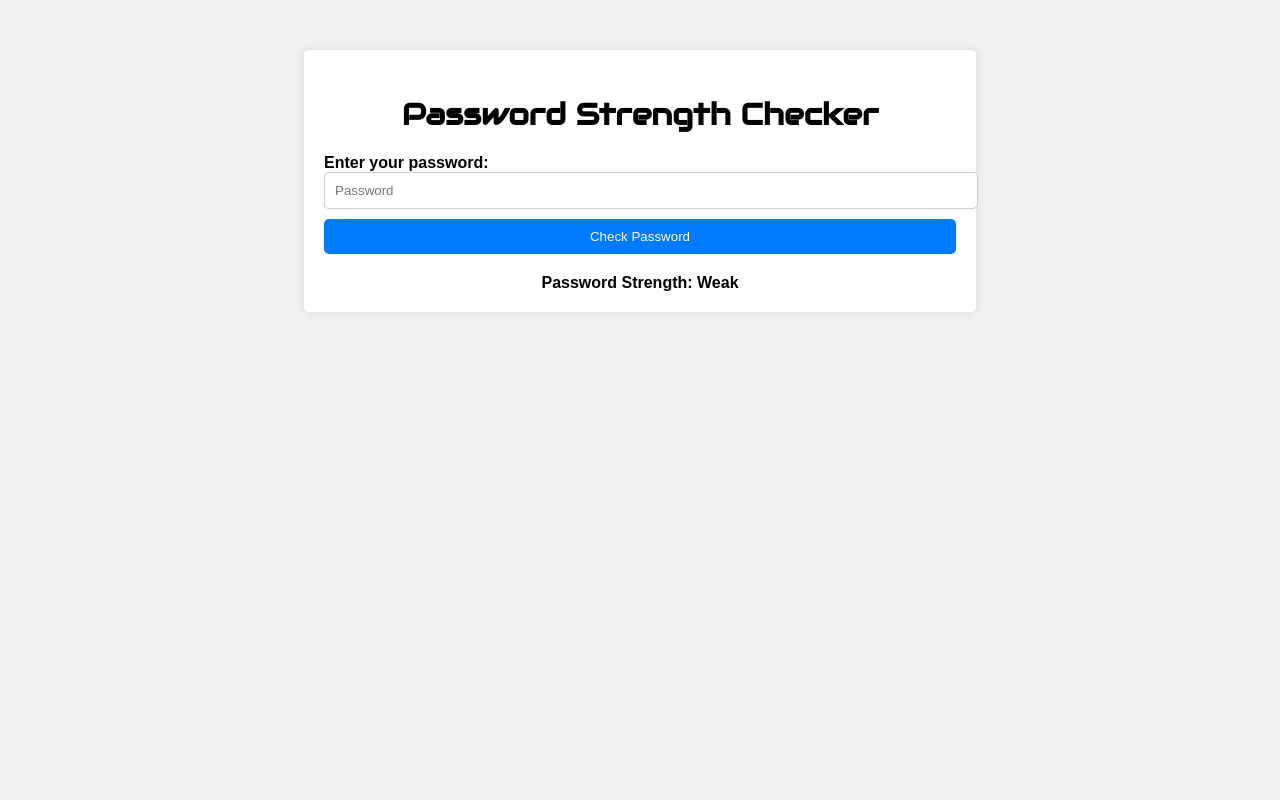
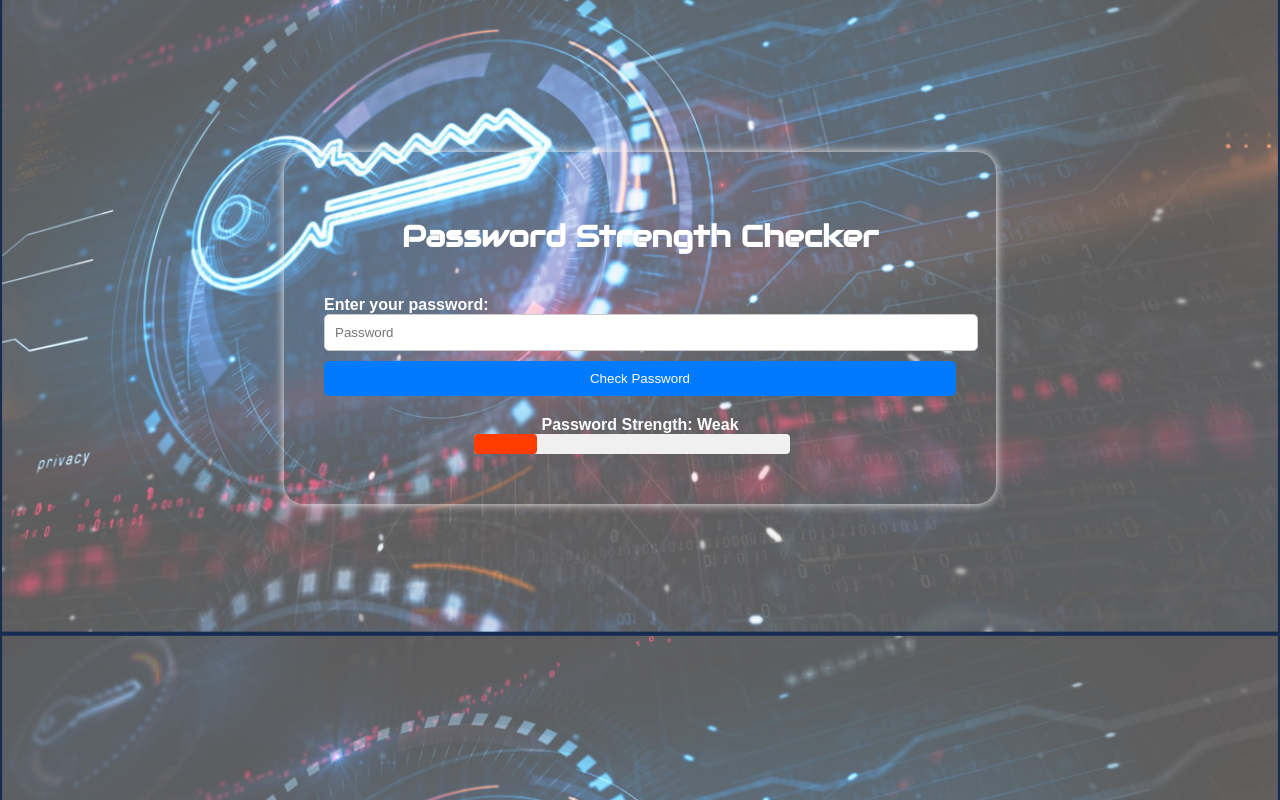
Before and after one commit to SreyaJoseph/Password-Strength-Checker, a plain HTML site: page index.html in a window 1280 px wide. Both pictures are taken after a click on the button "Check Password". Drawn offline with Linux system fonts and the light colour scheme.

Commit message:
Commit changes in progress bar

```diff
--- a/index.html
+++ b/index.html
@@ -9,15 +9,21 @@
 </head>
 <body>
     <div class="container">
-        <div>
+    <div>
         <h2>Password  Strength  Checker
             <link href="https://fonts.googleapis.com/css2?family=Audiowide&display=swap" rel="stylesheet">
-        </h2></div>
+        </h2>
+
+    </div>
+
         <label for="password">Enter your password:</label>
         <input type="password" id="password" name="password" placeholder="Password">
         <button onclick="checkPassword()">Check Password</button>
         <div id="result"></div>
-    </div>
+        <div class="progress-bar">
+            <div id="progress"></div>
+        </div>
+
     <script src="password.js"></script>
 </body>
 </html>
--- a/password.css
+++ b/password.css
@@ -1,22 +1,48 @@
 body {
     font-family: Arial, sans-serif;
-    background-color: #f0f0f0;
+    background-image: url('bg3.png');
+    background-size: cover;
+    background-position: center;
+    color: white;
+    display: flex;
+    justify-content: center;
+
 }
 
 .container {
     width: 50%;
-    margin: 50px auto;
-    padding: 20px;
+    margin-top: 144px;
+
+    padding: 40px;
     background-color: #fff;
-    border-radius: 5px;
-    box-shadow: 0 0 10px rgba(0, 0, 0, 0.1);
+    border-radius: 20px;
+    box-shadow: 0 0 10px rgb(239, 237, 237);
+    background-color: rgba(0, 0, 0, 0);
+
+
+}
+.progress-bar {
+    width: 50%;
+    height: 20px;
+    background-color: #f0f0f0;
+    margin-bottom: 10px;
+    border-radius: 4px;
+    margin-left: 150px;
+
+}
+
+#progress {
+    height: 100%;
+    background-color: #ff3c00;
+    border-radius: 4px;
 }
 
 h2 {
     text-align: center;
-    margin-bottom: 20px;
+    margin-bottom: 40px;
     font-family: 'Audiowide';
     font-size: 30px;
+
 }
 
 label {
--- a/password.js
+++ b/password.js
@@ -12,6 +12,23 @@ function checkPassword() {
     } else {
         strength = "Weak";
     }
+    var progress = document.getElementById("progress");
 
+    switch (strength) {
+        case "Weak":
+            progress.style.width = "20%";
+            break;
+        case "Moderate":
+            progress.style.width = "50%";
+            break;
+        case "Strong":
+            progress.style.width = "75%";
+            break;
+        case "Very Strong":
+            progress.style.width = "100%";
+            break;
+        default:
+            progress.style.width = "0%";
+    }
     document.getElementById("result").innerHTML = "Password Strength: " + strength;
 }
```
Also changed, not shown: bg1.jpg (added), bg2.png (added), bg3.png (added), 1 other file.
